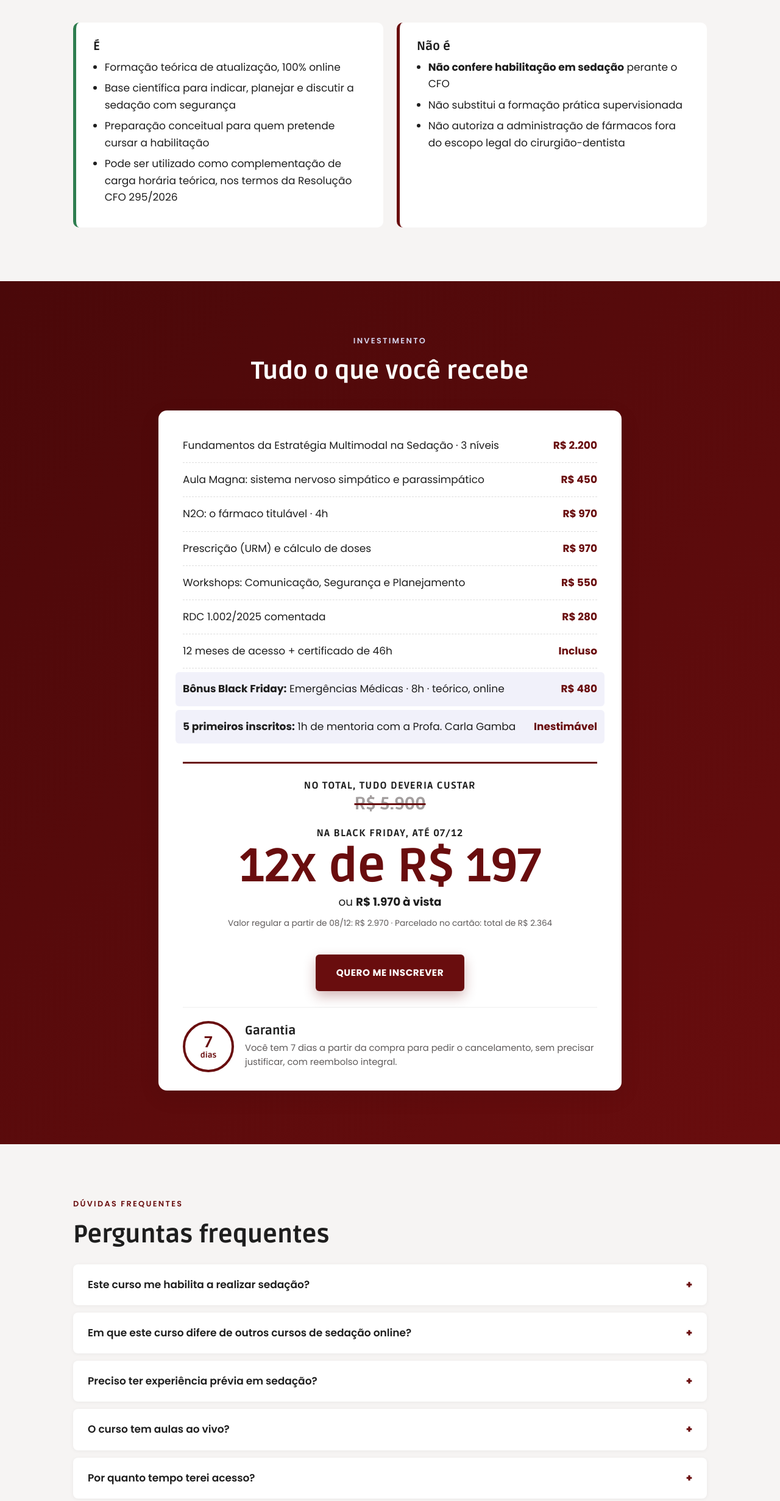
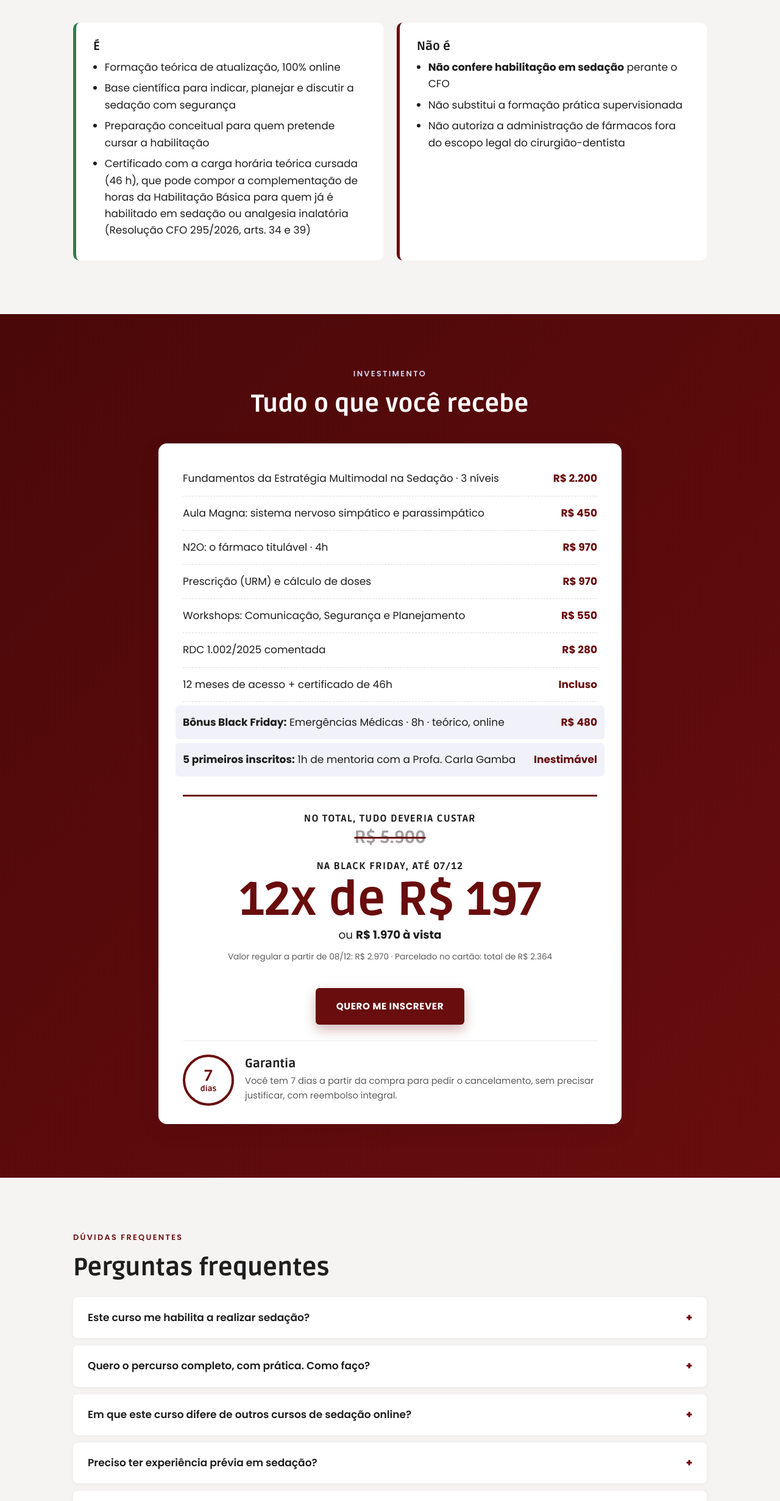
Before and after one commit to gruponitroodontologia-png/elo-vital, a plain HTML site: page multimodal/index.html in a window 1280 px wide. Shown: the part 5839-8300 px from the top of the page at 61% size. Drawn offline with Linux system fonts and the light colour scheme.

Commit message:
Multimodal: carga horária teórica (arts. 34 e 39) e ponte para a Trilha 295
Co-Authored-By: Claude Sonnet 5.5 <noreply@anthropic.com>
Claude-Session: https://claude.ai/code/session_01MYEGXJ5D7kcP2LSVVFSN7N

```diff
--- a/multimodal/index.html
+++ b/multimodal/index.html
@@ -381,7 +381,7 @@ footer a{color:#D9D5D5}
           <li>Formação teórica de atualização, 100% online</li>
           <li>Base científica para indicar, planejar e discutir a sedação com segurança</li>
           <li>Preparação conceitual para quem pretende cursar a habilitação</li>
-          <li>Pode ser utilizado como complementação de carga horária teórica, nos termos da Resolução CFO 295/2026</li>
+          <li>Certificado com a carga horária teórica cursada (46 h), que pode compor a complementação de horas da Habilitação Básica para quem já é habilitado em sedação ou analgesia inalatória (Resolução CFO 295/2026, arts. 34 e 39)</li>
         </ul></div>
       <div class="box no"><h3>Não é</h3>
         <ul>
@@ -427,7 +427,8 @@ footer a{color:#D9D5D5}
   <div class="wrap">
     <div class="eyebrow">Dúvidas frequentes</div>
     <h2>Perguntas frequentes</h2>
-    <details><summary>Este curso me habilita a realizar sedação?</summary><p>Não. Trata-se de formação teórica de atualização. A habilitação em sedação segue os requisitos da Resolução CFO 295/2026. O curso pode ser utilizado como complementação de carga horária teórica, nos termos dessa resolução.</p></details>
+    <details><summary>Este curso me habilita a realizar sedação?</summary><p>Não. Trata-se de formação teórica de atualização. A habilitação em sedação segue os requisitos da Resolução CFO 295/2026. O certificado informa a carga horária teórica cursada (46 h). Para o cirurgião-dentista já habilitado em sedação ou analgesia inalatória, essa carga pode compor a complementação de horas da Habilitação Básica (200 h), conforme os arts. 34 e 39 da Resolução CFO 295/2026. Quem avalia a documentação e decide é o Conselho.</p></details>
+    <details><summary>Quero o percurso completo, com prática. Como faço?</summary><p>Os Fundamentos entregam a base teórica, 100% online. Para a prática supervisionada, o suporte de vida e a documentação organizada, o Grupo Nitro oferece a Trilha 295. Fale com a nossa equipe pelo WhatsApp, (21) 93500-3307, e indicamos o caminho adequado ao seu momento, mesmo que seja outro curso.</p></details>
     <details><summary>Em que este curso difere de outros cursos de sedação online?</summary><p>Ele não entrega um protocolo pronto: entrega o raciocínio farmacológico que sustenta a escolha de cada técnica, fármaco, dose e via em cada perfil de paciente. Prescrição pelo Uso Racional de Medicamentos e cálculo de doses têm workshops próprios, e o escopo é declarado com clareza: fundamentos, sem promessa de habilitação.</p></details>
     <details><summary>Preciso ter experiência prévia em sedação?</summary><p>Não. O curso não tem pré-requisitos: o Nível 1 parte dos fundamentos.</p></details>
     <details><summary>O curso tem aulas ao vivo?</summary><p>Não. Todo o conteúdo é gravado. As dúvidas são atendidas pelo WhatsApp do Grupo Nitro, <a href="https://wa.me/5521935003307" style="color:var(--red)">(21) 93500-3307</a>.</p></details>
```
Also changed, not shown: 1 other file.
